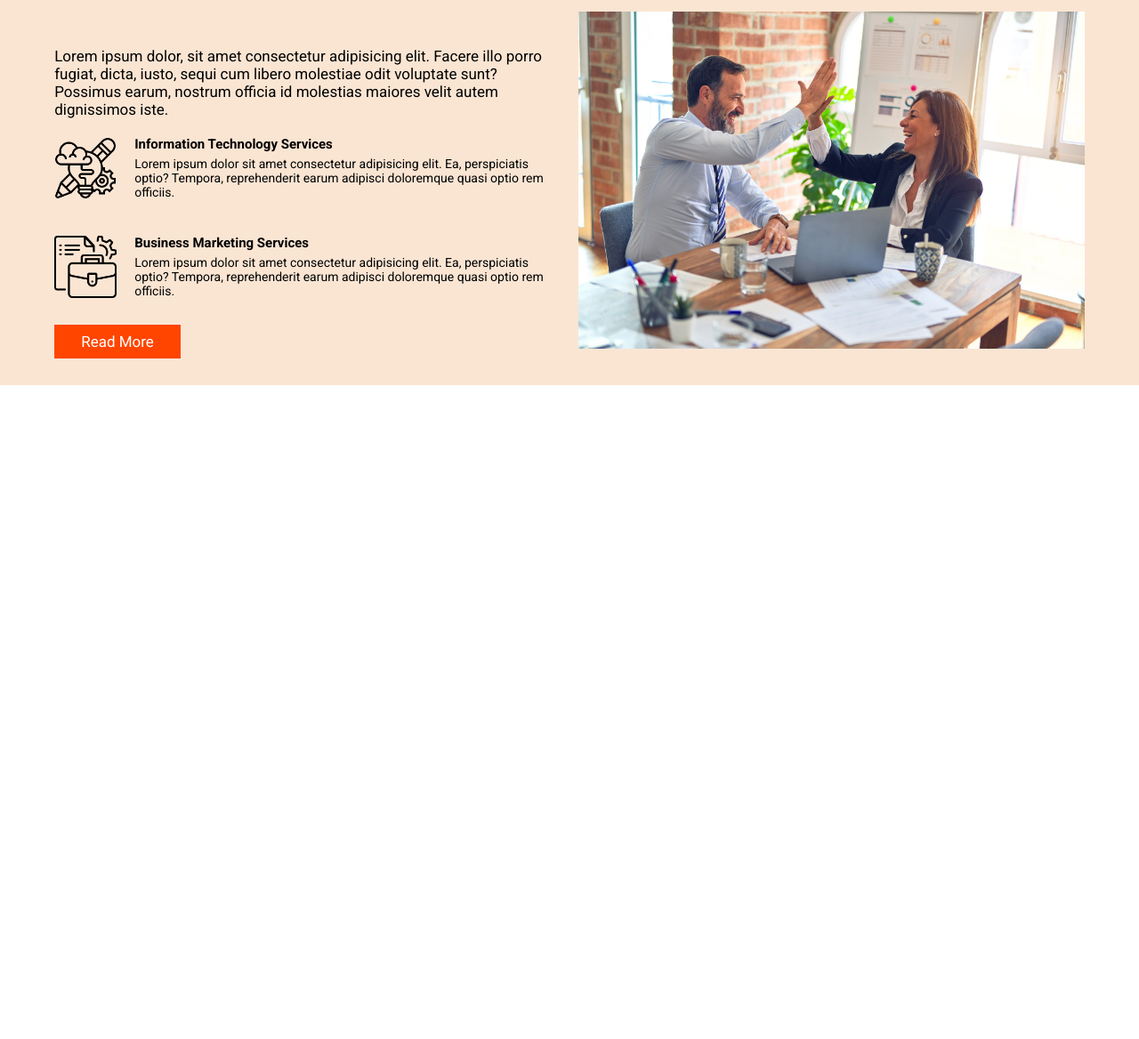
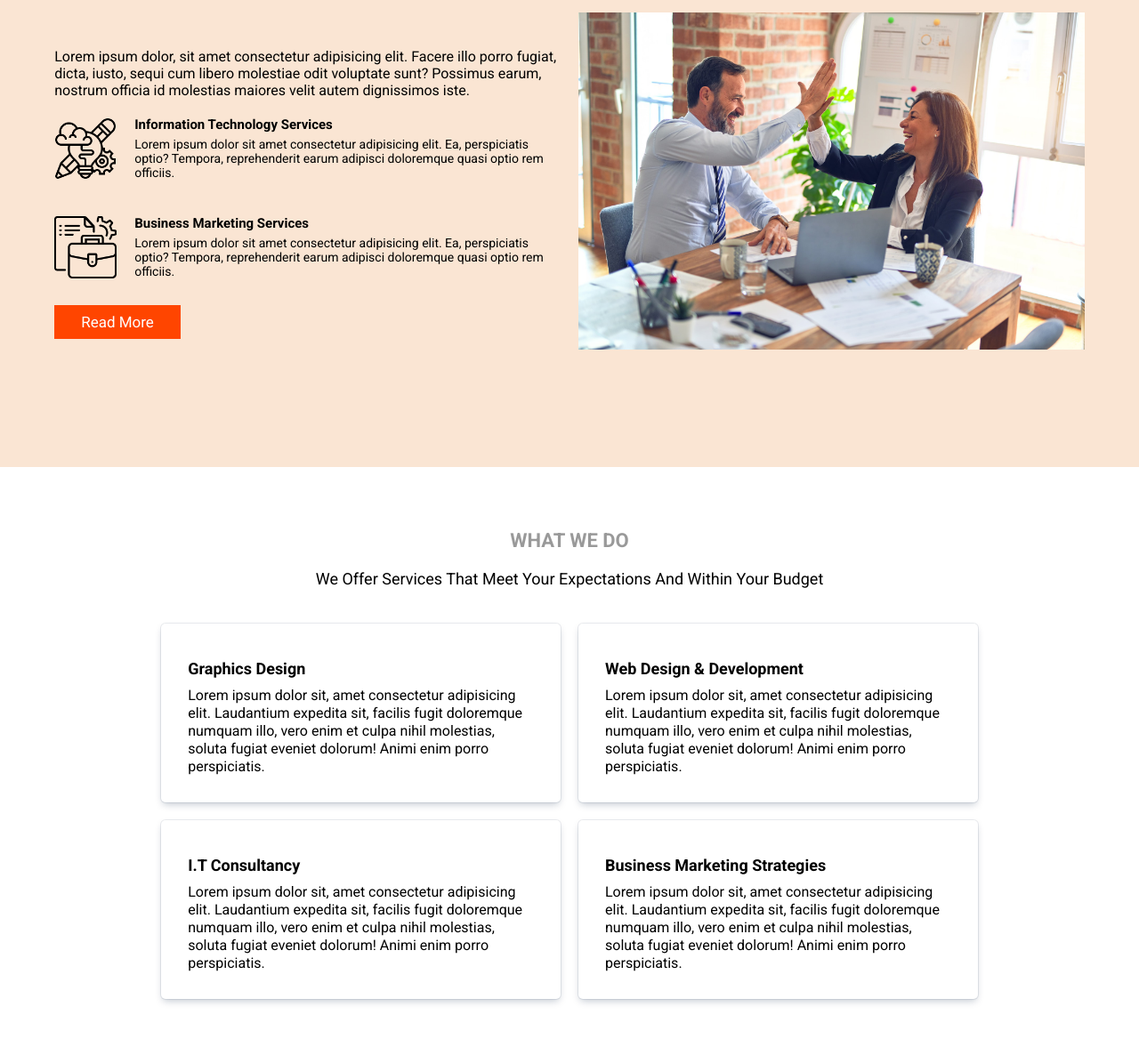
Before and after one commit to Mike-Nyambe/Prince-innovations, a website: page index.html in a window 1280 px wide. Shown: the part 1173-2341 px from the top of the page at 89% size. Before the commit the page ends 1606 px from the top, so only its background shows below. Drawn offline with Linux system fonts and the light colour scheme.

Commit message:
completed the service section

```diff
--- a/index.html
+++ b/index.html
@@ -133,6 +133,44 @@
             </div>
         </div>
     </section>
+    <section class="service_section main_section">
+        <div class="row">
+            <div class="col-xs-12">
+                <div class="main_section_main--heading">
+                    <h4>what we do</h4>
+                </div>
+                <div class="main_section_top--discription">
+                    <p>we offer services that meet your expectations and within your budget</p>
+                </div>
+            </div>
+        </div>
+        <div class="row inner_card_section">
+            <div class="col-xs-12 col-md-6 ">
+                <div class="service_section_content-cards">
+                    <h4>graphics design</h4>
+                    <p>Lorem ipsum dolor sit, amet consectetur adipisicing elit. Laudantium expedita sit, facilis fugit doloremque numquam illo, vero enim et culpa nihil molestias, soluta fugiat eveniet dolorum! Animi enim porro perspiciatis.</p>
+                </div>
+            </div>
+            <div class="col-xs-12 col-md-6">
+                <div class="service_section_content-cards">
+                    <h4>web design & development</h4>
+                    <p>Lorem ipsum dolor sit, amet consectetur adipisicing elit. Laudantium expedita sit, facilis fugit doloremque numquam illo, vero enim et culpa nihil molestias, soluta fugiat eveniet dolorum! Animi enim porro perspiciatis.</p>
+                </div>
+            </div>
+            <div class="col-xs-12 col-md-6">
+                <div class="service_section_content-cards">
+                    <h4>i.t consultancy</h4>
+                    <p>Lorem ipsum dolor sit, amet consectetur adipisicing elit. Laudantium expedita sit, facilis fugit doloremque numquam illo, vero enim et culpa nihil molestias, soluta fugiat eveniet dolorum! Animi enim porro perspiciatis.</p>
+                </div>
+            </div>
+            <div class="col-xs-12 col-md-6">
+                <div class="service_section_content-cards">
+                    <h4>business marketing strategies</h4>
+                    <p>Lorem ipsum dolor sit, amet consectetur adipisicing elit. Laudantium expedita sit, facilis fugit doloremque numquam illo, vero enim et culpa nihil molestias, soluta fugiat eveniet dolorum! Animi enim porro perspiciatis.</p>
+                </div>
+            </div>
+        </div>
+    </section>
 
     <script src="js/index.js"></script>
 
--- a/sass/index.scss
+++ b/sass/index.scss
@@ -2,6 +2,7 @@
 @import "layout/header";
 @import "layout/below-header-cards";
 @import "layout/about";
+@import "layout/service";
 @import "layout/responsiveness";
 @import "variables/main.scss";
 @import "variables/grid-variables";
--- a/sass/layout/_below-header-cards.scss
+++ b/sass/layout/_below-header-cards.scss
@@ -1,5 +1,6 @@
 .content-card-top {
     background-color: #fff;
+    height: 100%;
     padding: 1rem;
     border-radius: 5px;
     box-shadow: rgba(9, 30, 66, 0.25) 0px 4px 8px -2px, rgba(9, 30, 66, 0.08) 0px 0px 0px 1px;
--- a/sass/layout/_general.scss
+++ b/sass/layout/_general.scss
@@ -6,7 +6,7 @@
     --border: .1rem solid rgba(255, 255, 255, .3);
     --text-primary: #fff;
     --lower-color: #999;
-    --general-font-size: 1.7rem;
+    --general-font-size: 1.6rem;
 }
 
 * {
@@ -89,6 +89,7 @@ section {
 
 // =======================section headings go here=======================//
 .main_section {
+    padding-bottom: 12rem;
     &_main--heading {
         margin-top: 4rem;
         h4 {
@@ -101,7 +102,7 @@ section {
     &_top--discription {
         padding: 2rem 0;
         p {
-            font-size: var(--general-font-size);
+            font-size: 1.8rem;
             text-transform: capitalize;
             text-align: center;
         }
--- a/sass/layout/_responsiveness.scss
+++ b/sass/layout/_responsiveness.scss
@@ -9,6 +9,11 @@
     }
     section {
         padding: 2rem;
+    }
+    .service_section {
+        .inner_card_section {
+            padding: 0 4rem;
+        }
     }
 }
 
@@ -52,10 +57,20 @@
     .home .content p {
         font-size: 1.5rem;
     }
+    .service_section {
+        .inner_card_section {
+            padding: 0 2rem;
+        }
+    }
 }
 
 @media (max-width:450px) {
     html {
         font-size: 50%;
     }
+    .service_section {
+        .inner_card_section {
+            padding: 0;
+        }
+    }
 }
--- /dev/null
+++ b/sass/layout/_service.scss
@@ -0,0 +1,21 @@
+.service_section {
+    .inner_card_section {
+        padding: 0 12rem;
+    }
+    &_content-cards {
+        background-color: #fff;
+        height: 100%;
+        padding: 3rem;
+        border-radius: 5px;
+        box-shadow: rgba(9, 30, 66, 0.25) 0px 4px 8px -2px, rgba(9, 30, 66, 0.08) 0px 0px 0px 1px;
+        h4 {
+            font-size: 1.8rem;
+            padding: 1rem 0;
+            text-transform: capitalize;
+        }
+        p {
+            font-size: var(--general-font-size);
+            line-height: 2rem;
+        }
+    }
+}
```
Also changed, not shown: css/index.css.
